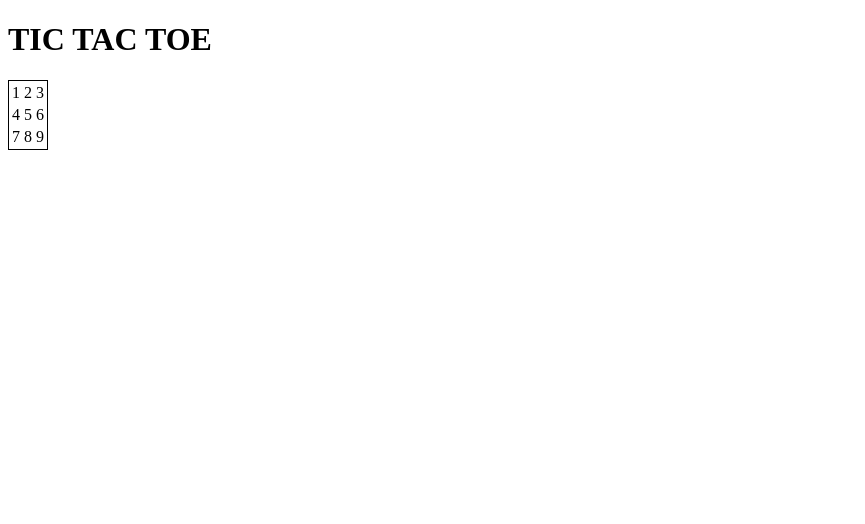
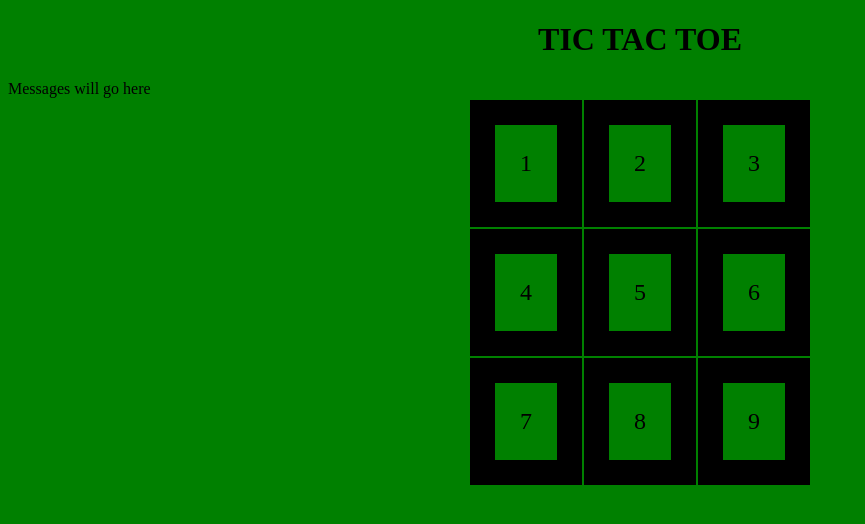
Before and after one commit to sagekreyol/sagekreyol.github.io, a Jekyll site: the page public/6TicTacToe.html, which Jekyll copies as it is, in a window 1280 px wide. Shown: the top 524 px of the page, without its empty margins (0-865 px from the left). Built offline with Jekyll 4.4.1, drawn with Linux system fonts in a browser that asks for light colours.

Commit message:
Update 6TicTacToe.html

```diff
--- a/public/6TicTacToe.html
+++ b/public/6TicTacToe.html
@@ -2,16 +2,42 @@
 <html>
 <head>
   <style>
-    table  {
-    border:1px solid #000000;
+    body  {
+           background-color: green
     }
+    td,tr  {
+           margin: 20px; solid black;
+           padding: 25px;
+           border: 25px solid black;
+           font-size: 18pt;
+    }
+
+/*This centers the table */
     .tictactoe  {
-    border:1px solid #000000;
+           margin-left: auto;
+           margin-right: auto;
+           text-align: left;
     }
-  </style>
+     </style>
+     <script>
+     /* whose turn is it*/
+     function startGame()  {
+            document.turn = "X";
+
+            setMessage(document.turn. + " gets to start.");
+     }
+
+     function setMessage(msg)  {
+             document.getElementById("message").innerText = msg;
+     {
+
+
+
+     </script>
 </head>
-<body>
-<h1>TIC TAC TOE</h1>
+<body onload="startGame();">
+<h1 style="text-align:center;">TIC TAC TOE</h1>
+<div id="message" >Messages will go here</div>
 <table class=tictactoe>
 <tr>
 <td>1</td>
```
